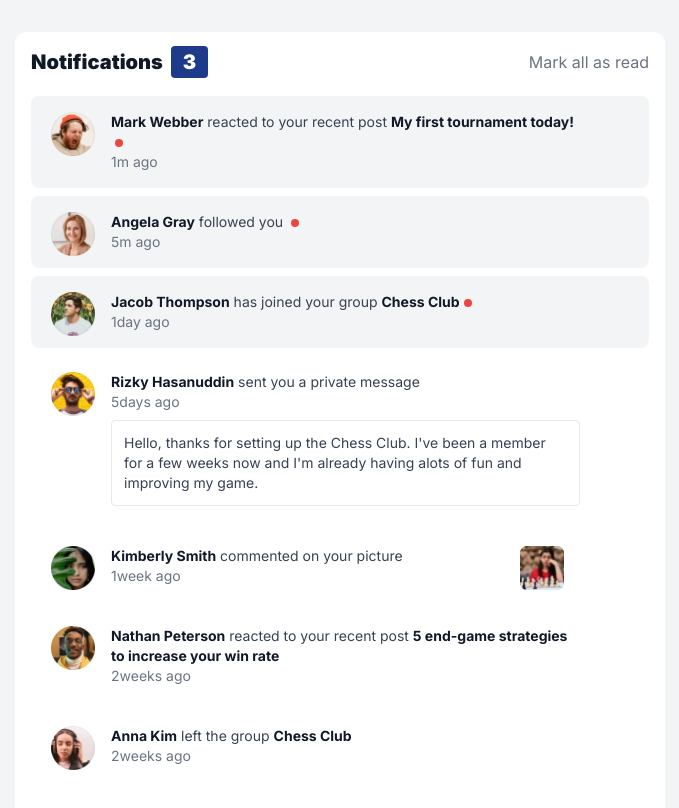
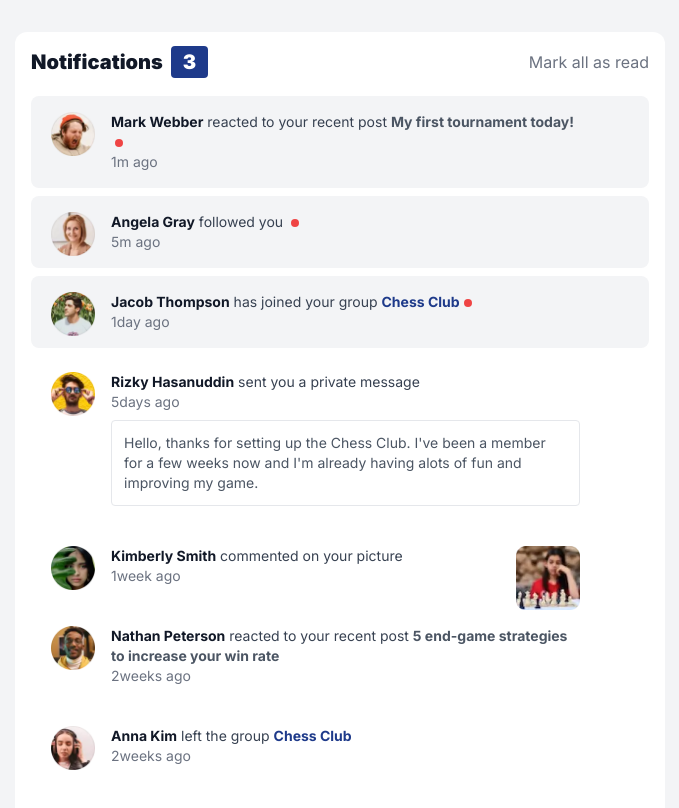
Before and after one commit to JustineLapura/notifications-page, a Next.js app: page / in a window 1280 px wide. Shown: the top 808 px of the page, without its empty margins (300-979 px from the left). Built offline with nearby package versions, Linux system fonts and the light colour scheme.

Commit message:
updated text colors and image sizes

```diff
--- a/app/page.tsx
+++ b/app/page.tsx
@@ -175,12 +175,12 @@ export default function Home() {
                       {" " + notification.notif + " "}
                       {/* event notif  */}
                       {notification.event.post && (
-                        <span className="font-bold text-gray-900">
+                        <span className="font-bold text-gray-600">
                           {notification.event.post}
                         </span>
                       )}
                       {notification.event.group && (
-                        <span className="font-bold text-gray-900">
+                        <span className="font-bold text-blue-900">
                           {notification.event.group}
                         </span>
                       )}
@@ -190,13 +190,13 @@ export default function Home() {
                     </p>
                     <p className="text-gray-500">{notification.timeNotified}</p>
                     {notification.event.message && (
-                      <div className="border p-3 rounded text-gray-700 mt-2">
+                      <div className="border p-3 rounded text-gray-600 mt-2">
                         {notification.event.message}
                       </div>
                     )}
                   </div>
                   {notification.event.photo && (
-                    <div className="w-[20%] sm:w-[65px] lg:w-16 lg:h-9 rounded-full ps-1 pe-4">
+                    <div className="w-[20%] sm:w-[65px] lg:w-16 lg:h-9 rounded-full">
                       <Image
                         src={notification.event.photo}
                         alt="Mark Webber"
```
